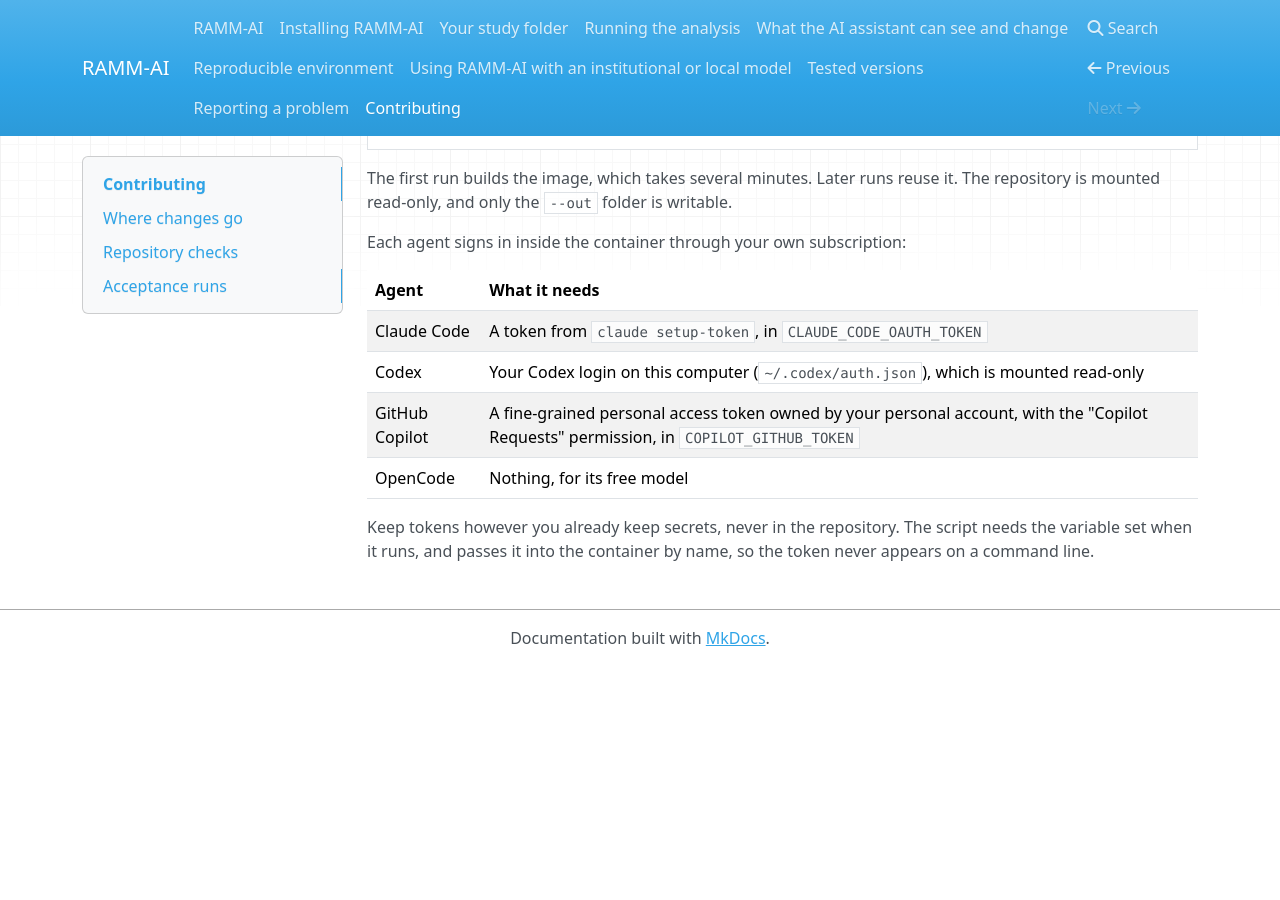
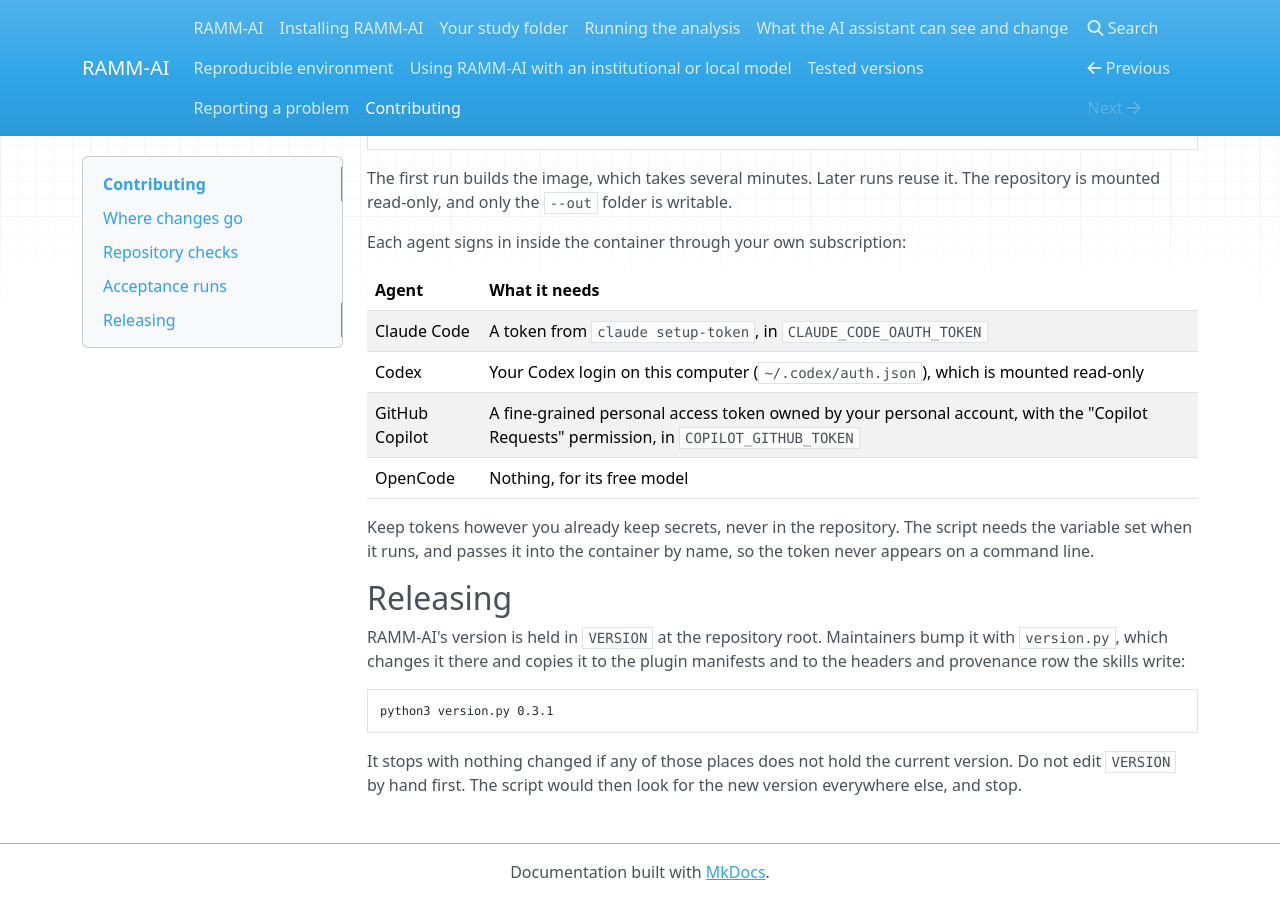
Before and after one commit to braincentrekcl/ramm-ai, an MkDocs documentation site: the page built from docs/contributing.md, in a window 1280 px wide and 900 px high, scrolled down 959 px. Built offline with MkDocs 1.6.1, drawn with Linux system fonts in a browser that asks for light colours; nearby versions of some CDN libraries; before the commit the page ends 1625 px from its top, so only the background shows below that.

Commit message:
docs: say the version is held in VERSION and how maintainers bump it with version.py

````diff
--- a/docs/contributing.md
+++ b/docs/contributing.md
@@ -58,3 +58,16 @@ Each agent signs in inside the container through your own subscription:
 
 Keep tokens however you already keep secrets, never in the repository.
 The script needs the variable set when it runs, and passes it into the container by name, so the token never appears on a command line.
+
+## Releasing
+
+RAMM-AI's version is held in `VERSION` at the repository root.
+Maintainers bump it with `version.py`, which changes it there and copies it to the plugin manifests and to the headers and provenance row the skills write:
+
+```bash
+python3 version.py 0.3.1
+```
+
+It stops with nothing changed if any of those places does not hold the current version.
+Do not edit `VERSION` by hand first.
+The script would then look for the new version everywhere else, and stop.
````
